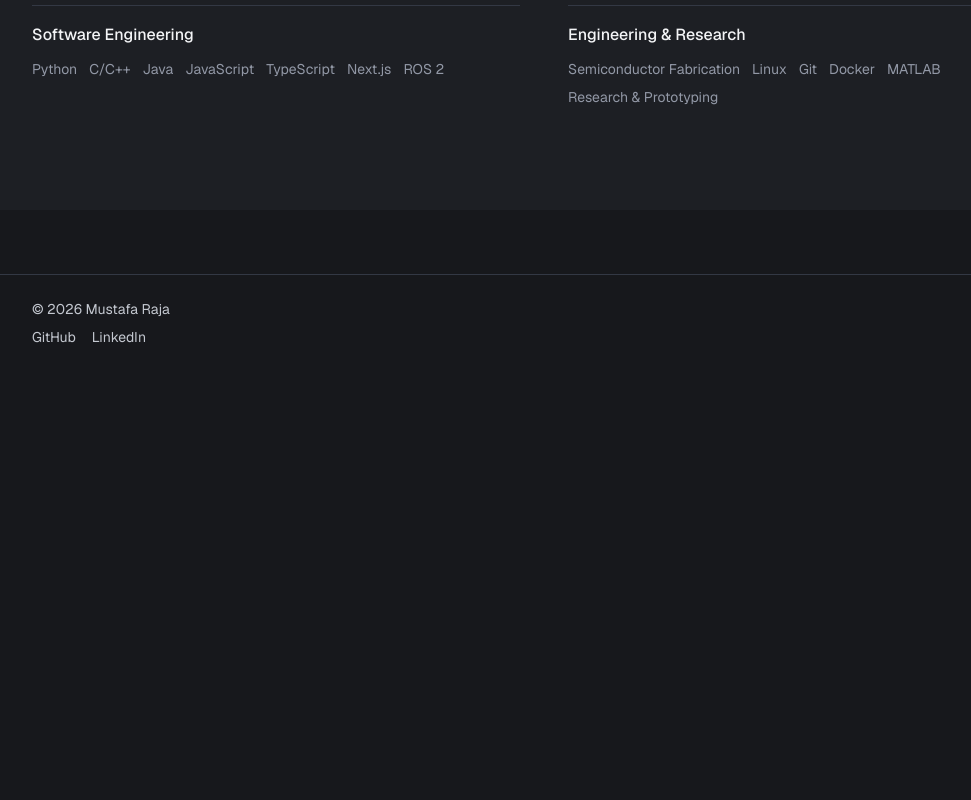
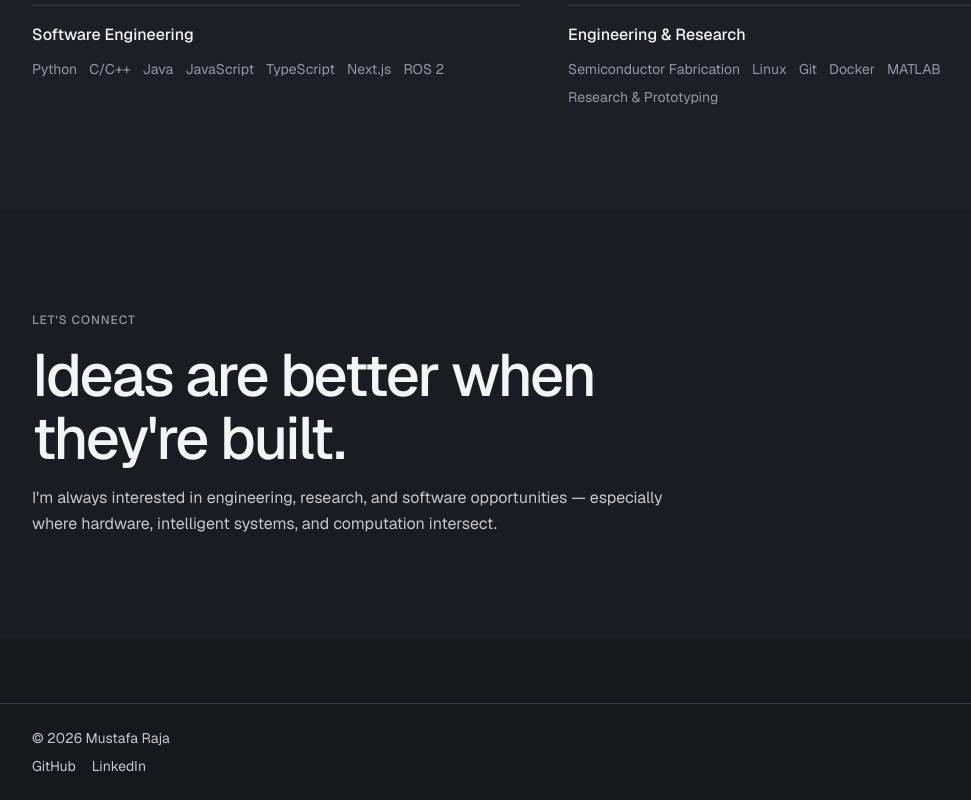
Before and after one commit to Raja-Mustafa/mustafaraja.dev, a Next.js app: page / in a window 1280 px wide. Shown: the part 5868-6668 px from the top of the page, without its empty margins (96-1067 px from the left). Before the commit the page ends 6240 px from the top, so only its background shows below. Built offline with nearby package versions, Linux system fonts and the light colour scheme.

Commit message:
feat: add homepage closing section

```diff
--- a/app/page.tsx
+++ b/app/page.tsx
@@ -317,6 +317,27 @@ export default function Home() {
           </Stack>
         </Container>
       </Section>
+
+      <Section id="contact" tone="muted">
+        <Container>
+          <Stack space="xl" className="max-w-reading">
+            <Stack space="md">
+              <p className="text-label font-medium tracking-label text-text-muted">
+                LET&apos;S CONNECT
+              </p>
+              <h2 className="text-headline font-medium tracking-display text-text-primary sm:text-display">
+                Ideas are better when they&apos;re built.
+              </h2>
+              <p className="text-body text-text-secondary">
+                I&apos;m always interested in engineering, research, and software
+                opportunities — especially where hardware, intelligent systems, and
+                computation intersect.
+              </p>
+            </Stack>
+
+          </Stack>
+        </Container>
+      </Section>
     </>
   );
 }
```
